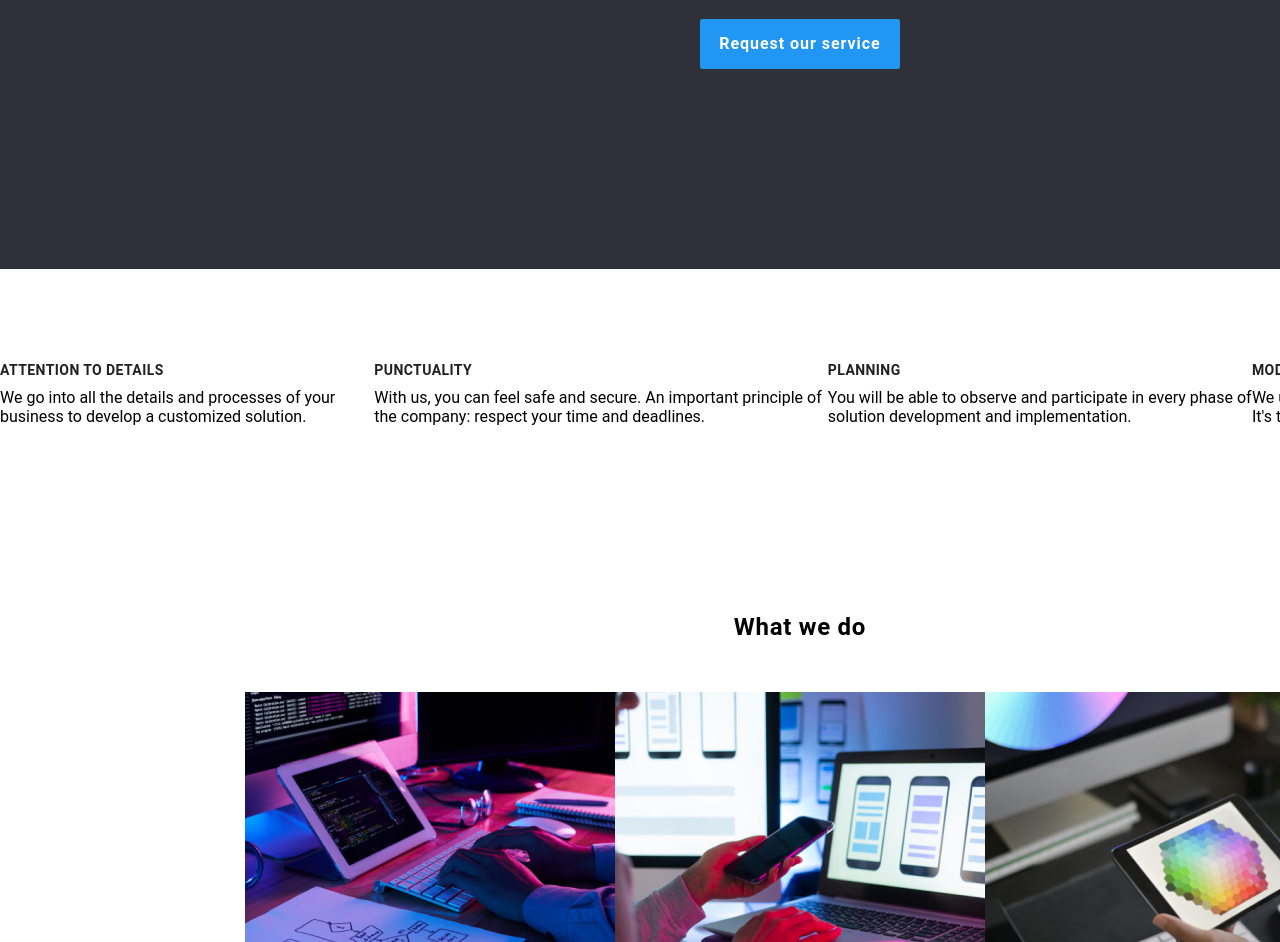
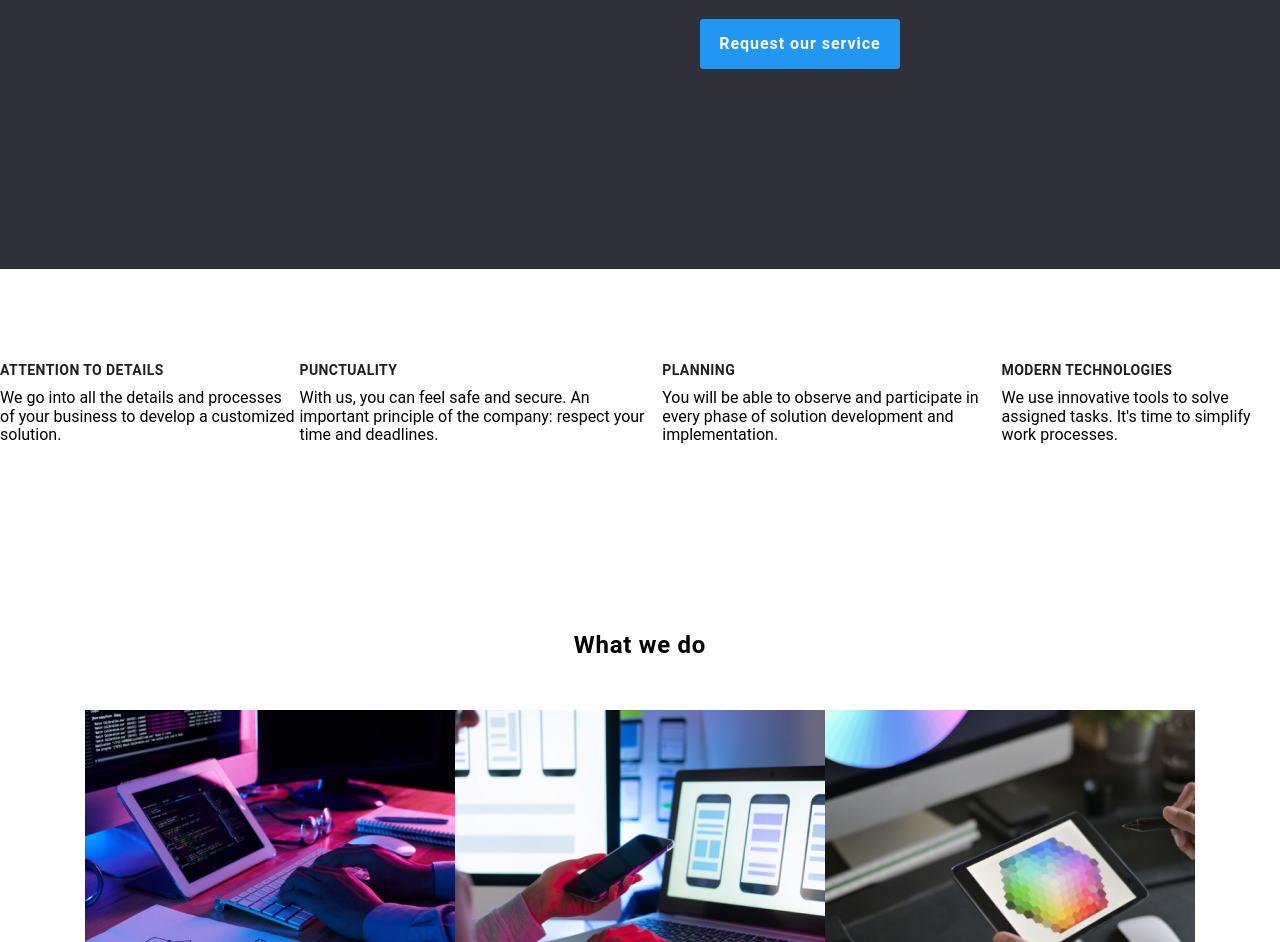
Before and after one commit to Florentina81/goit-markup-hw-03, a plain HTML site: page index.html in a window 1280 px wide. Shown: the part 411-1353 px from the top of the page. Drawn offline with nearby package versions, Linux system fonts and the light colour scheme.

Commit message:
update styles

```diff
--- a/css/css/styles(2).css
+++ b/css/css/styles(2).css
@@ -38,7 +38,7 @@ p {
 .container {
   display: flex;
   flex-direction: column;
-  width: 1600px;
+  width: auto;
 }
 
 .global-header .navigation {
--- a/css/styles.css
+++ b/css/styles.css
@@ -21,9 +21,9 @@
 body {
   color: var(--secondary-color);
   font-family: var(--text-font-family), sans-serif;
-  width: 1600px;
   background-color: var(--primary-clr);
   scroll-behavior: auto;
+  width: auto;
 }
 
 li {
```
